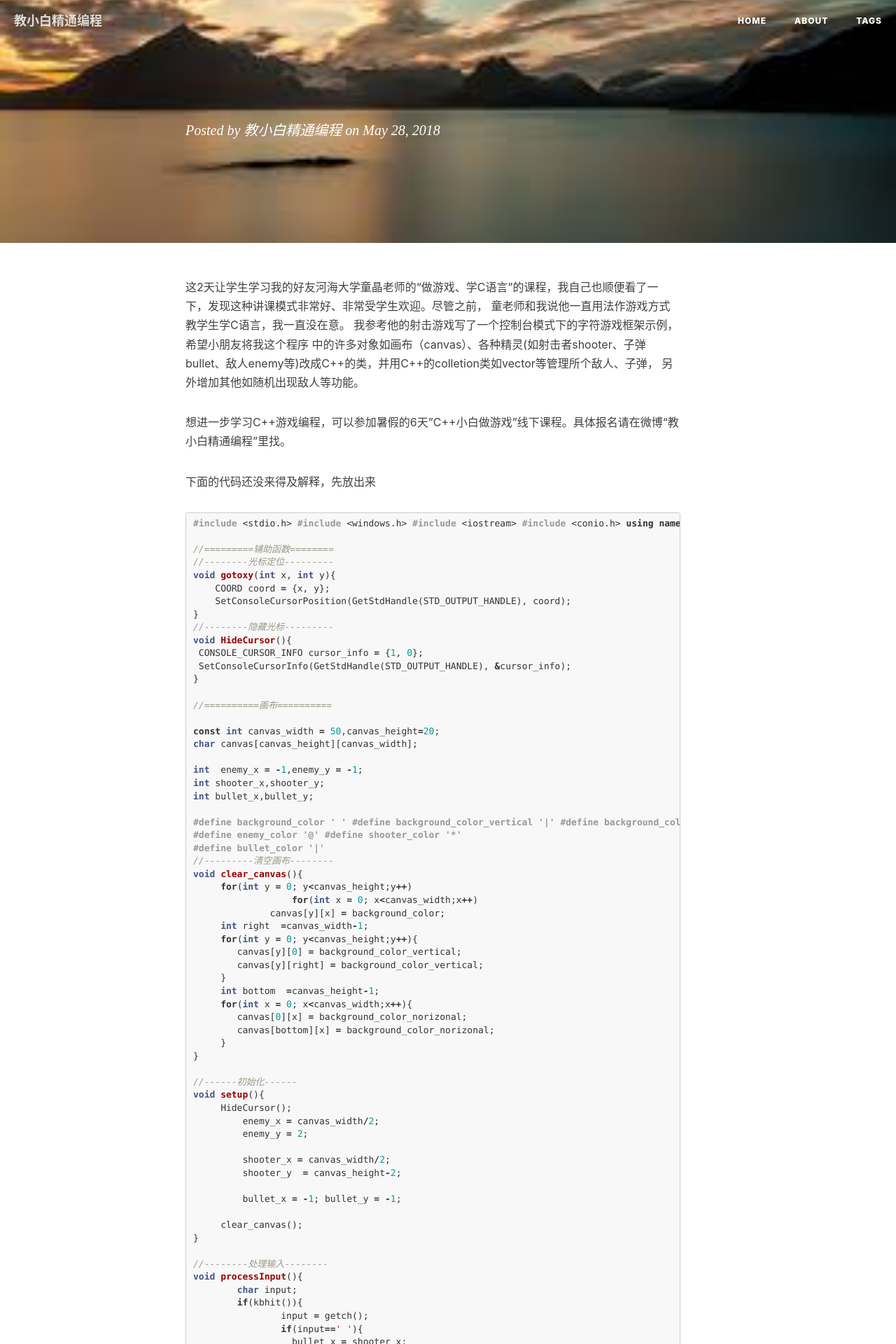
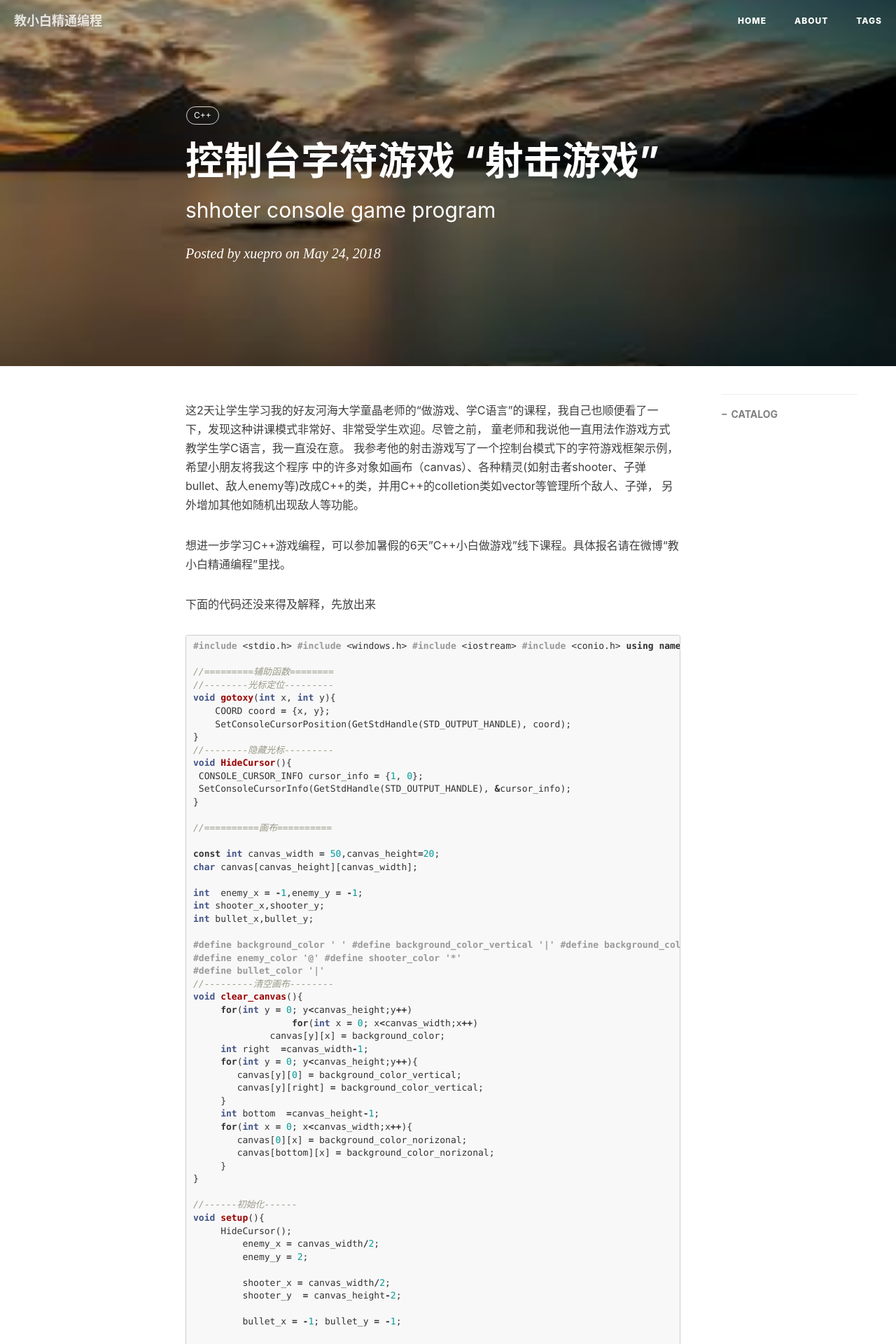
Before and after one commit to xuepro/xuepro.github.io, a Jekyll site: the page built from _posts/2018-05-28-控制台字符游戏-射击游戏.md, in a window 1280 px wide. Shown: the top 1920 px of the page at 70% size. Built offline with Jekyll 4.4.1, drawn with Linux system fonts in a browser that asks for light colours; nearby versions of some CDN libraries; our own code applies the rules of GitHub Pages for plain Markdown files; comment, search, counter and statistics services are not loaded.

Commit message:
Update 2018-05-28-控制台字符游戏-射击游戏.md

```diff
--- a/_posts/2018-05-28-控制台字符游戏-射击游戏.md
+++ b/_posts/2018-05-28-控制台字符游戏-射击游戏.md
@@ -1,7 +1,7 @@
 ---
 layout:       post
-title:        "控制台字符游戏-射击游戏"
-subtitle:     "shhoter - console game program“
+title:        "控制台字符游戏 “射击游戏”"
+subtitle:     "shhoter console game program"
 date:         2018-05-24 11:12:00
 author:       "xuepro"
 header-img:   "img/home_bg.jpg"
```
